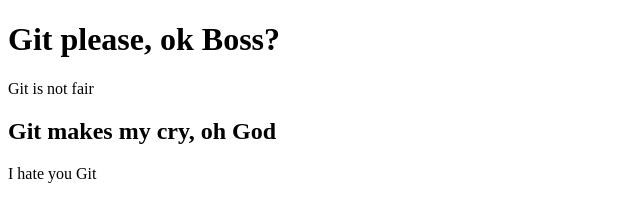
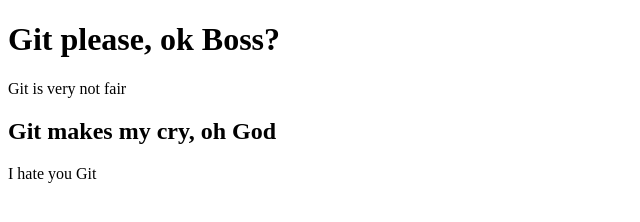
Before and after one commit to Wojciech1984/learning-git, a plain HTML site: page index.html in a window 1280 px wide. Shown: the full height of the page, 0-640 px from the left. Drawn offline with nearby package versions, Linux system fonts and the light colour scheme; files that its build step writes are made by us from their sources.

Commit message:
Change paragraph after h1

```diff
--- a/index.html
+++ b/index.html
@@ -7,7 +7,7 @@
   </head>
   <body>
   	<h1>Git please, ok Boss?</h1>
-  	<p>Git is not fair</p>
+  	<p>Git is very not fair</p>
   	<h2>Git makes my cry, oh God</h2>
   	<p>I hate you Git</p>
   </body>
```
